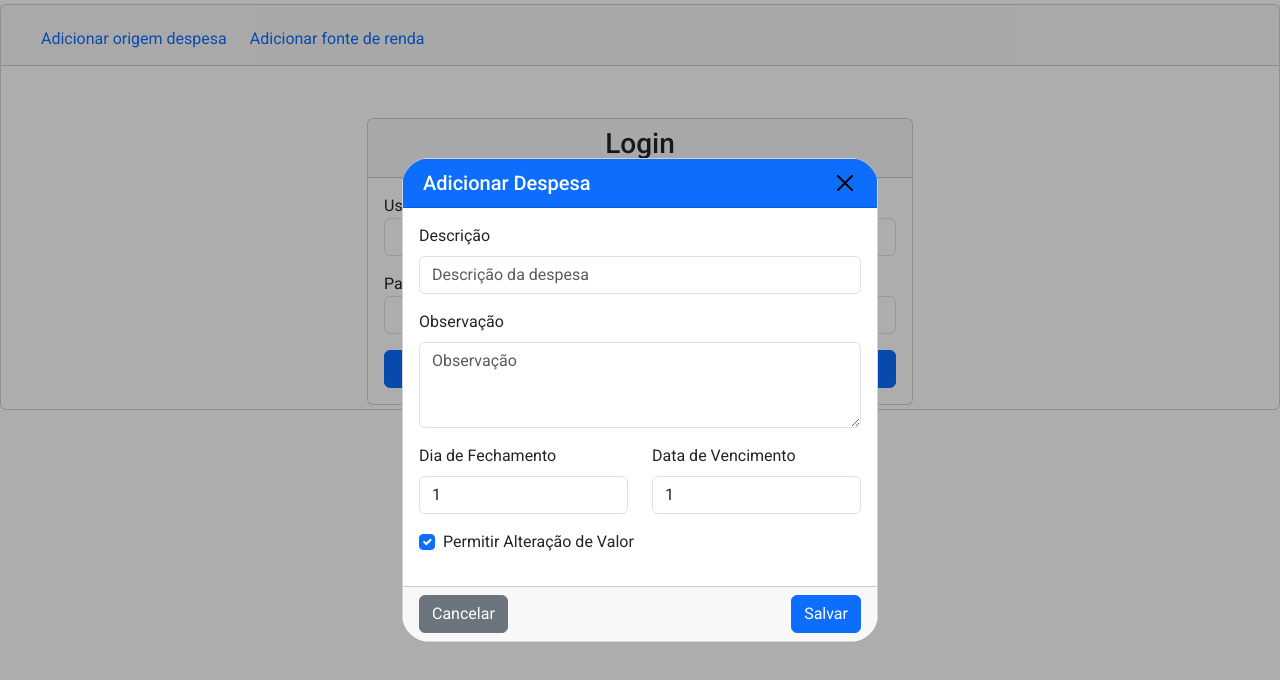
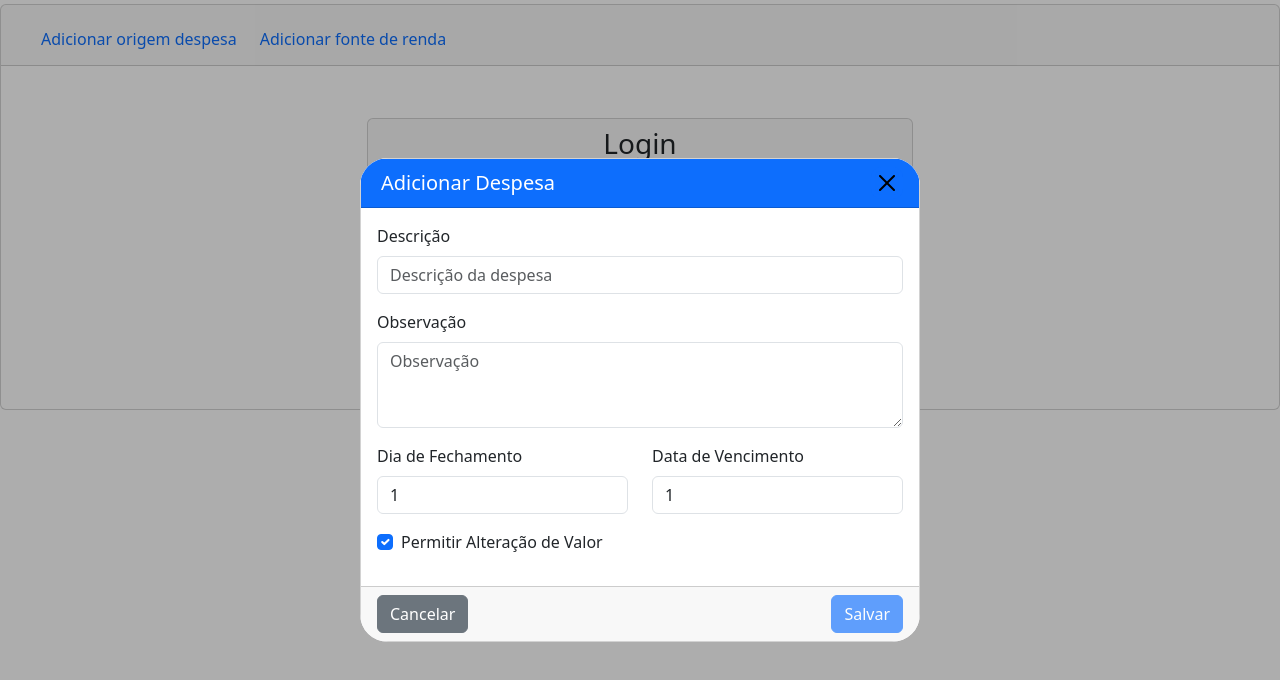
Before and after one commit to Josewesley2020/finance_control, an Angular app: page / in a window 1280 px wide. Both pictures are taken after a click on the button "Adicionar origem despesa". Shown: the top 680 px of the page. Built offline with nearby package versions, Linux system fonts and the light colour scheme.

Commit message:
Feat: adjustment layout of modal and logic for disabled btn save

```diff
--- a/src/app/content/modais/modal-insert-origin-expense/modal-insert-origin-expense.component.html
+++ b/src/app/content/modais/modal-insert-origin-expense/modal-insert-origin-expense.component.html
@@ -31,6 +31,6 @@
   </div>
   <div class="card-footer d-flex justify-content-between">
     <button type="button" class="btn btn-secondary" (click)="cancel()">Cancelar</button>
-    <button type="button" class="btn btn-primary" (click)="save()">Salvar</button>
+    <button type="button" class="btn btn-primary" (click)="save()" [disabled]="!isFormValid()">Salvar</button>
   </div>
 </div>
--- a/src/app/content/modais/modal-insert-origin-expense/modal-insert-origin-expense.component.ts
+++ b/src/app/content/modais/modal-insert-origin-expense/modal-insert-origin-expense.component.ts
@@ -5,6 +5,7 @@ import { MatDialogRef } from '@angular/material/dialog';
 import { TableDetailsOriginService } from '../../../services/table-details-origin.service';
 import { User } from '../../../models/user.model';
 import { AuthenticatorService } from '../../../services/authenticator.service';
+import { NotificacoesService } from '../../shared/notificacoes.service';
 
 @Component({
   selector: 'app-modal-insert-origin-expense',
@@ -26,6 +27,7 @@ export class ModalInsertOriginExpenseComponent implements OnInit {
   disabledBtnSalve: boolean = false;
 
   constructor(
+    private notificacoesService: NotificacoesService,
     private authService: AuthenticatorService,
     private tableDetailsOriginService: TableDetailsOriginService,
     public dialogRef: MatDialogRef<ModalInsertOriginExpenseComponent>) { }
@@ -53,11 +55,10 @@ export class ModalInsertOriginExpenseComponent implements OnInit {
       this.changeValue,
       this.show_value
     ).then(() => {
-      this.dialogRef.close(
-      { success: true, message: 'Origem inserida com sucesso.' }
-      );
+      this.notificacoesService.sucesso('Origem inserida com sucesso.');
+      this.dialogRef.close({ success: true });
     }).catch(error => {
-      console.log('Erro ao inserir a origem.');
+      this.notificacoesService.erro('Erro ao inserir a origem.');
       this.resetValues();
     });
   }
@@ -66,7 +67,7 @@ export class ModalInsertOriginExpenseComponent implements OnInit {
     if (this.user && this.user.id) {
       this.insertInInDetails_Origin();
     } else {
-      console.error('Usuário inválido. Não é possível inserir a origem.');
+      this.notificacoesService.erro('Usuário inválido. Não é possível inserir a origem.');
     }
   }
 
@@ -74,4 +75,10 @@ export class ModalInsertOriginExpenseComponent implements OnInit {
     this.dialogRef.close({ success: false, message: 'Modal fechado sem alterações' });
   }
 
+  isFormValid(): boolean {
+    return this.description.trim() !== '' &&
+      this.closingDay > 0 &&
+      this.dueDate > 0;
+  }
+
 }
--- /dev/null
+++ b/src/app/content/shared/notificacoes.service.ts
@@ -0,0 +1,46 @@
+import { Injectable } from '@angular/core';
+import { MatSnackBar, MatSnackBarConfig } from '@angular/material/snack-bar';
+
+@Injectable({
+  providedIn: 'root'
+})
+export class NotificacoesService {
+
+  constructor(private snackBar: MatSnackBar) { }
+
+  info(mensagem: string, duracao = 1000) {
+    this.exibir(mensagem, {
+      duration: duracao,
+      panelClass: 'notificacao-info'
+    });
+  }
+
+  sucesso(mensagem: string, duracao = 1000) {
+    this.exibir(mensagem, {
+      duration: duracao,
+      panelClass: 'notificacao-sucesso'
+    });
+  }
+
+  alerta(mensagem: string, duracao = 1000) {
+    if (mensagem.length === 0) return;
+
+    this.exibir(mensagem, {
+      duration: duracao,
+      panelClass: 'notificacao-alerta'
+    });
+  }
+
+  erro(mensagem: string, duracao = 10000) {
+    this.exibir(mensagem, {
+      duration: duracao,
+      panelClass: 'notificacao-erro'
+    });
+  }
+
+  private exibir(mensagem: string, configuracao: MatSnackBarConfig) {
+    configuracao.horizontalPosition = 'center';
+    configuracao.verticalPosition = 'bottom';
+    this.snackBar.open(mensagem, 'X', configuracao);
+  }
+}
--- a/src/styles.css
+++ b/src/styles.css
@@ -1,4 +1,20 @@
-/* You can add global styles to this file, and also import other style files */
-
-html, body { height: 100%; }
-body { margin: 0; font-family: Roboto, "Helvetica Neue", sans-serif; }
+.mat-mdc-snack-bar-container.notificacao-info {
+  --mdc-snackbar-container-color:rgb(10, 90, 205);
+  --mat-mdc-snack-bar-button-color: white;
+  --mdc-snackbar-supporting-text-color: white;
+}
+.mat-mdc-snack-bar-container.notificacao-sucesso {
+  --mdc-snackbar-container-color:rgb(25, 135, 84);
+  --mat-mdc-snack-bar-button-color: white;
+  --mdc-snackbar-supporting-text-color: white;
+}
+.mat-mdc-snack-bar-container.notificacao-alerta {
+  --mdc-snackbar-container-color:rgb(255, 199, 32) ;
+  --mat-mdc-snack-bar-button-color: black;
+  --mdc-snackbar-supporting-text-color: black;
+}
+.mat-mdc-snack-bar-container.notificacao-erro {
+  --mdc-snackbar-container-color:rgb(220, 53, 69);
+  --mat-mdc-snack-bar-button-color: white;
+  --mdc-snackbar-supporting-text-color: white;
+}
```
